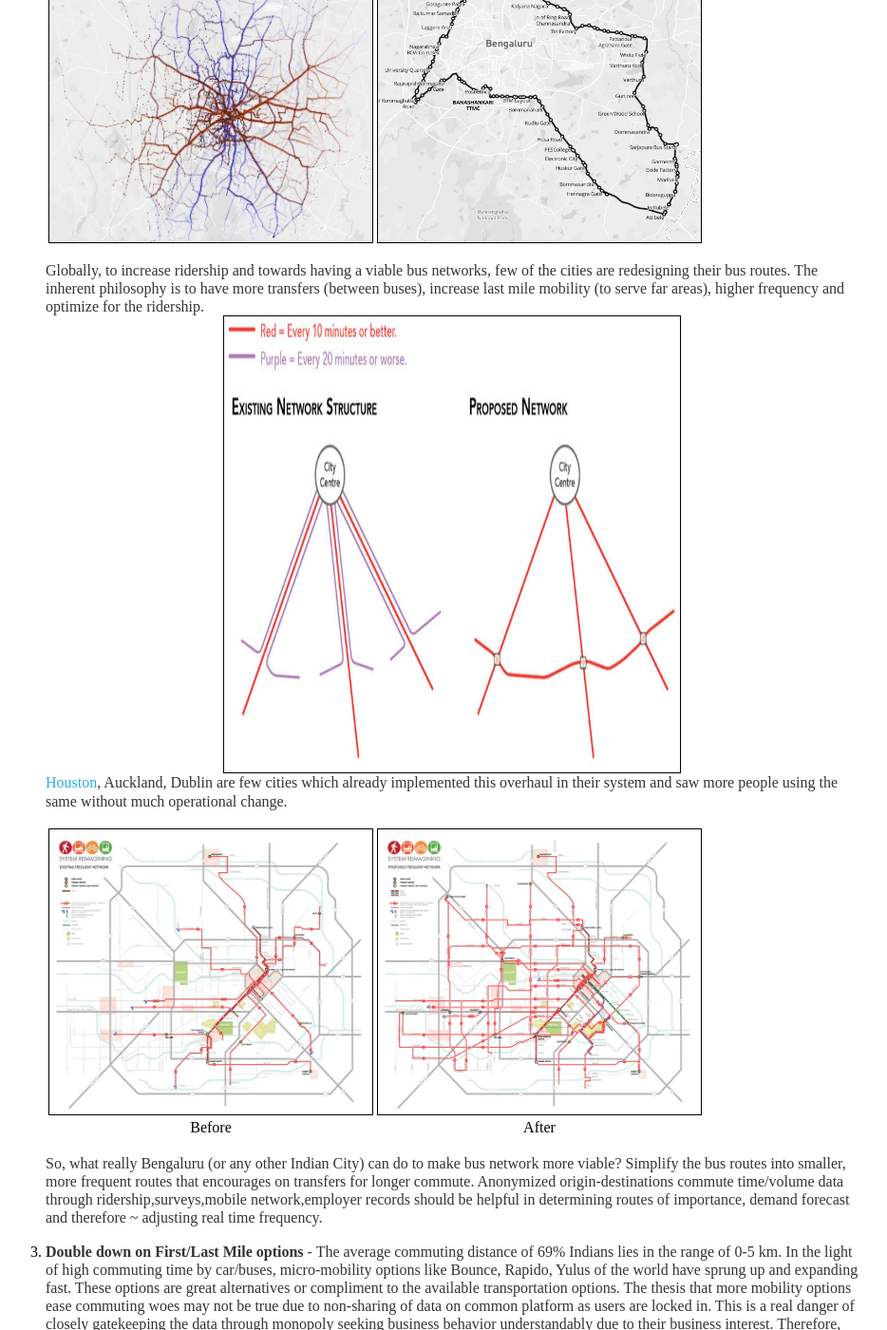
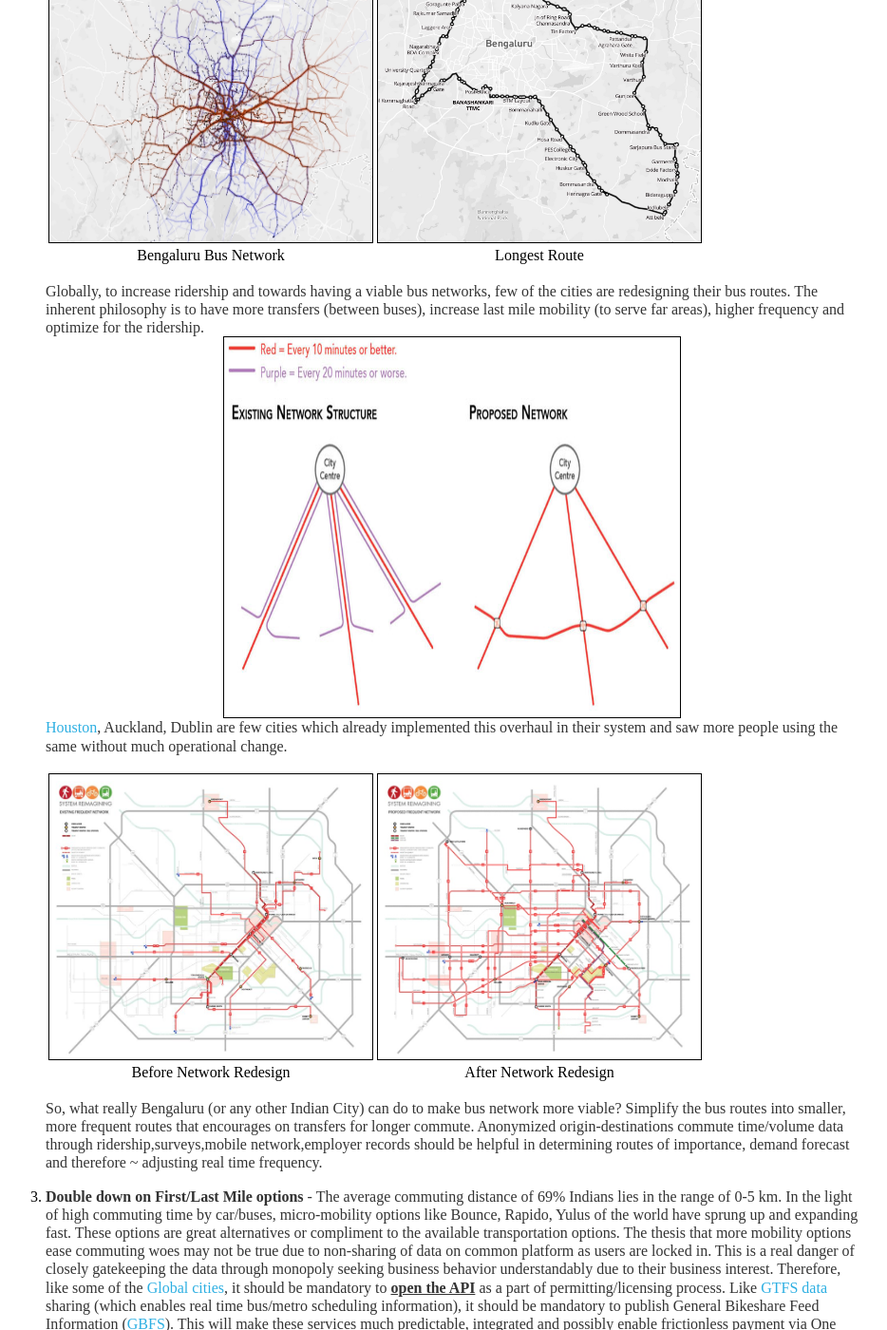
Before and after one commit to vikssai/vikssai.github.io, a Jekyll site: the page built from _posts/2019-11-1-Using_AI_to_decongest_India_City.md, in a window 1280 px wide and 1400 px high, scrolled down 1640 px. Shown: the whole window at 95% size, without its empty margins (184-1118 px from the left). Built offline with Jekyll 4.4.1, drawn with Linux system fonts in a browser that asks for light colours.

Commit message:
final_formatting

```diff
--- a/_posts/2019-11-1-Using_AI_to_decongest_India_City.md
+++ b/_posts/2019-11-1-Using_AI_to_decongest_India_City.md
@@ -20,13 +20,15 @@ Fast, reliable, cheap, and integrated transportation system works as a backbone
 
 2. **Bus network redesign** - BMTC runs a staggering 2000 different routes with large headway (time difference between two consecutive buses of same route), often intending to reach expensive to serve places. This results in low frequency of important and major routes. Some of the routes like 600 is 117 km long and takes a [whopping 5 hours](https://github.com/geohacker/bmtc) to complete.
 
-   |![bus_network](/image/transpo_ai/blr_routes.jpg#center_sqr) | ![lon_route](/image/transpo_ai/longest_route.jpg#center_sqr)|
+   | ![bus_network](/image/transpo_ai/blr_routes.jpg#center_sqr) | ![lon_route](/image/transpo_ai/longest_route.jpg#center_sqr) |
+   | :---------------------------------------------------------: | :----------------------------------------------------------: |
+   |                    Bengaluru Bus Network                    |                        Longest Route                         |
 
-   Globally, to increase ridership and towards having a viable bus networks, few of the cities are redesigning their bus routes. The inherent philosophy is to have more transfers (between buses), increase last mile mobility (to serve far areas), higher frequency and optimize for the ridership. ![Bus_network](/image/transpo_ai/dublin_redesign.jpg#center_2rect) [Houston](https://humantransit.org/2014/05/houston-a-transit-network-reimagined.html), Auckland, Dublin are few cities which already implemented this overhaul in their system and saw more people using the same without much operational change.
+   Globally, to increase ridership and towards having a viable bus networks, few of the cities are redesigning their bus routes. The inherent philosophy is to have more transfers (between buses), increase last mile mobility (to serve far areas), higher frequency and optimize for the ridership. ![Bus_network](/image/transpo_ai/dublin_redesign.jpg#center_rect) [Houston](https://humantransit.org/2014/05/houston-a-transit-network-reimagined.html), Auckland, Dublin are few cities which already implemented this overhaul in their system and saw more people using the same without much operational change.
 
    | ![Houston_Early](/image/transpo_ai/Houston_pre.jpg#center_sqr) | ![Houston_Early](/image/transpo_ai/Houston_post.jpg#center_sqr) |
    | :----------------------------------------------------------: | :----------------------------------------------------------: |
-   |                            Before                            |                            After                             |
+   |                   Before Network Redesign                    |                    After Network Redesign                    |
 
    So, what really Bengaluru (or any other Indian City) can do to make bus network more viable? Simplify the bus routes into smaller, more frequent routes that encourages on transfers for longer commute. Anonymized origin-destinations commute time/volume data through ridership,surveys,mobile network,employer records should be helpful in determining routes of importance, demand forecast and therefore ~ adjusting real time frequency.
 
```
